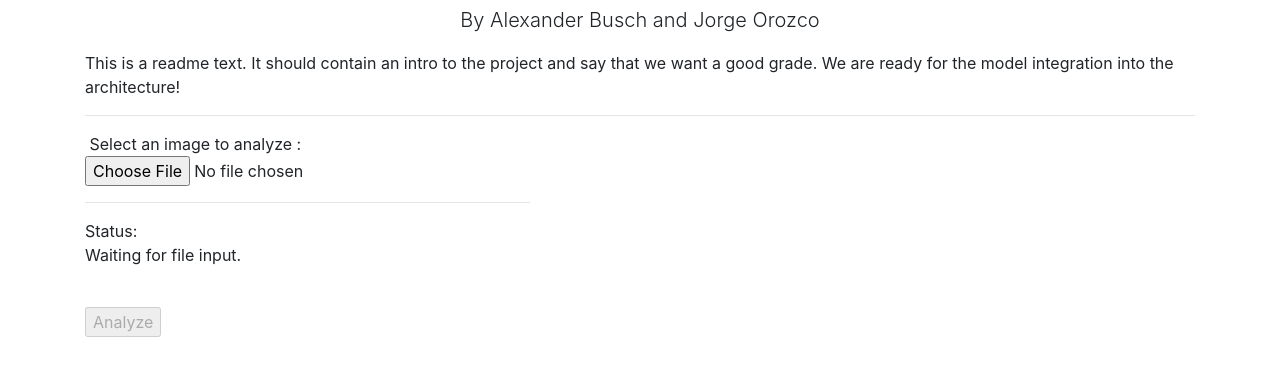
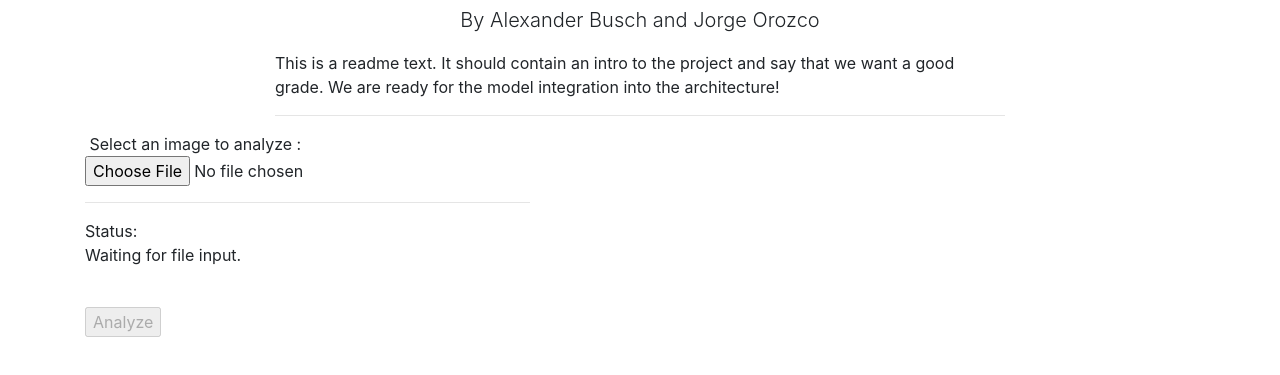
Before and after one commit to JorgeOrozcoP/JorgeOrozcoP.github.io, a plain HTML site: page objdetector.html in a window 1280 px wide. Shown: the part 155-530 px from the top of the page. Drawn offline with Linux system fonts and the light colour scheme.

Commit message:
changes to style

```diff
--- a/objdetector.html
+++ b/objdetector.html
@@ -36,10 +36,12 @@
 
     <!--Readme text-->
       <div class="row">
-        <div class="col-md-12">
+        <div class="col-md-2"></div>
+        <div class="col-md-8">
           <p>This is a readme text. It should contain an intro to the project and say that we want a good grade. We are ready for the model integration into the architecture! </p>
           <hr />
         </div>
+        <div class="col-md-2"></div>
       </div>
 
 
@@ -47,7 +49,7 @@
     <div class="row">
       <div class="col-md-5">
         <img src='' id="preview_img" class='img-fluid' />
-              Select an image to analyze : <input type="file"  onchange="img_preview()" id="input_slct" name="image" /><br />
+              Select an image to analyze : <input type="file"  onchange="img_preview()" id="input_slct" name="image" />
               <hr />
               Status: <p id='status'></p><br />
               <input type="button" id="submit_btn" value="Analyze" onclick='http_call()' disabled /><br />
@@ -57,7 +59,11 @@
         <img src='' id="output_img" class='img-fluid' />
       </div>
     </div>
+    <div class="row">
+      <div class="col-md-12 mb-5" > </div>
+    </div>
   </div>
+
 
   <!-- Bootstrap core JavaScript -->
   <script src="vendor/jquery/jquery.min.js"></script>
```
